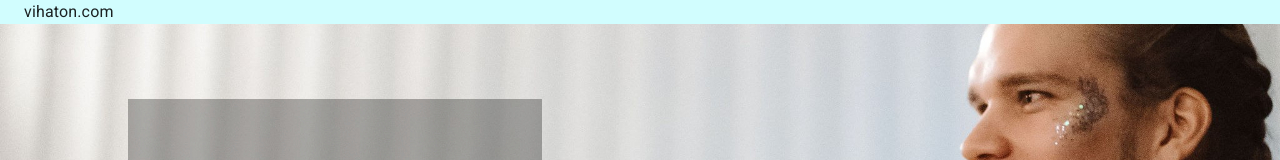
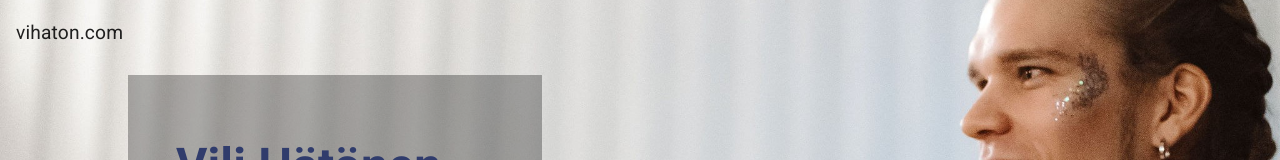
Before and after one commit to vihaton/vihatoncom, a React (Create React App) app in the folder src/client/: page / in a window 1280 px wide. Shown: the top 160 px of the page. Built offline with nearby package versions, Linux system fonts and the light colour scheme.

Commit message:
header scales

```diff
--- a/src/client/src/components/Greeting.js
+++ b/src/client/src/components/Greeting.js
@@ -24,6 +24,9 @@ const useStyles = makeStyles((theme) => ({
     minHeight: "4vh",
   },
   greetingText: {
+    "@media (max-width:400px)": {
+      fontSize: "0.5rem",
+    },
     "@media (min-width:600px)": {
       fontSize: "1.5rem",
     },
--- a/src/client/src/components/Header.js
+++ b/src/client/src/components/Header.js
@@ -1,19 +1,34 @@
-import React, { useState, useRef, useEffect } from 'react';
+import React, { useState, useRef, useEffect } from "react";
 import Headroom from "react-headroom";
-import Typography from '@material-ui/core/Typography';
-import Container from '@material-ui/core/Container';
+import { makeStyles } from "@material-ui/core/styles";
+import Typography from "@material-ui/core/Typography";
 
+const useStyles = makeStyles((theme) => ({
+  root: {
+    height: "0px !important",
+    "@media (max-width:400px)": {
+      fontSize: "0.6rem",
+    },
+    "@media (min-width:600px)": {
+      fontSize: "1.2rem",
+    },
+  },
+  main: {
+    marginTop: theme.spacing(1),
+    marginLeft: theme.spacing(2),
+  },
+}));
 
 const Header = () => {
+  const classes = useStyles();
+
   return (
-    <Headroom>
-      <Container>
-        <Typography variant='body1'>
-          vihaton.com
-        </Typography>
-      </Container>
+    <Headroom className={classes.root}>
+      <div className={classes.main}>
+        <p>vihaton.com</p>
+      </div>
     </Headroom>
-  )
-}
+  );
+};
 
-export default Header
+export default Header;
```
Also changed, not shown: src/client/src/theme.js (+0 -7 lines).
